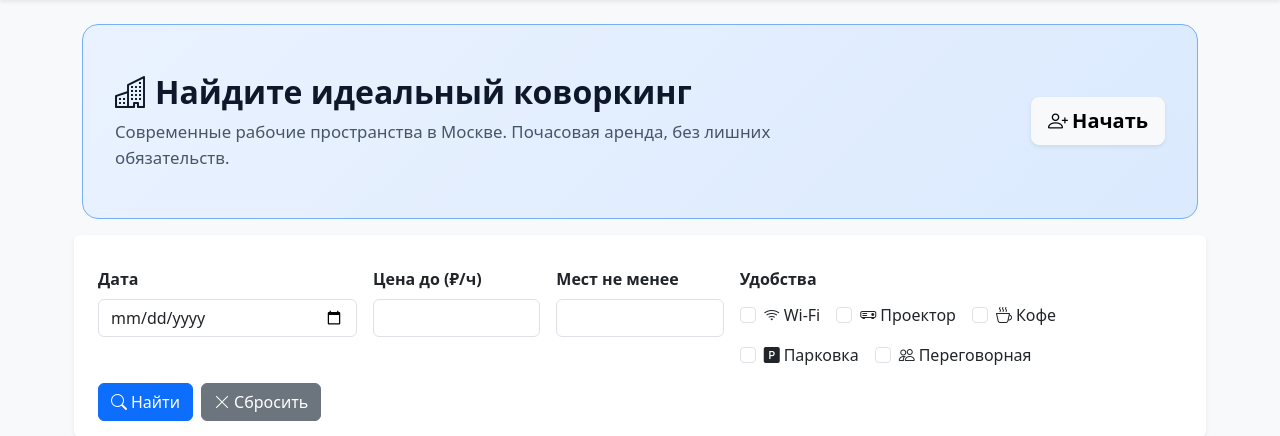
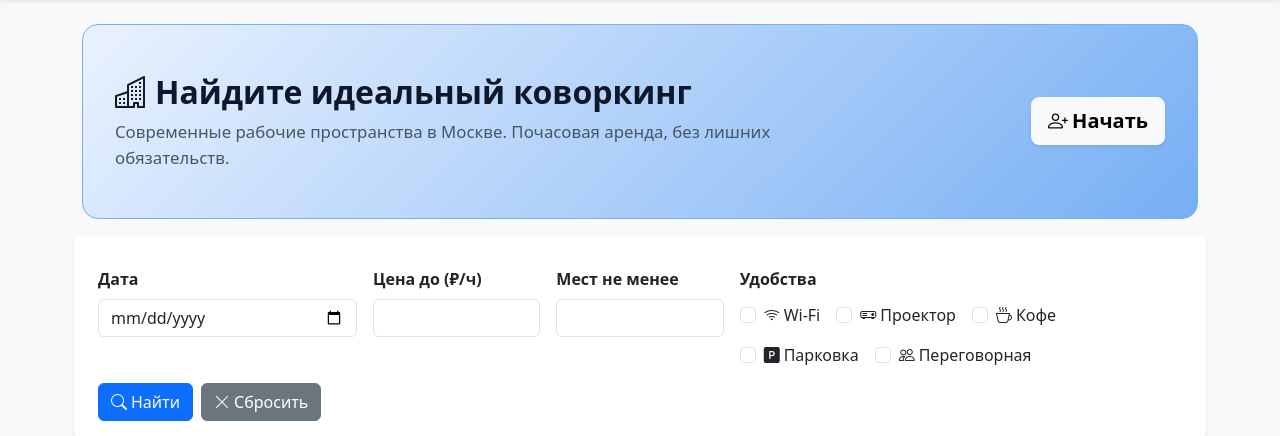
Before and after one commit to magog-1/workspot, a FastAPI app: template templates/index.html in a window 1280 px wide. Shown: the part 62-498 px from the top of the page. Run offline with FastAPI, Linux system fonts and the light colour scheme; the template is opened without the code that fills it, so the values that code supplies are empty.

Commit message:
minor change

```diff
--- a/static/css/app.css
+++ b/static/css/app.css
@@ -46,7 +46,7 @@
 
 /* ── Hero banner ─────────────────────────────────────────────── */
 .ws-hero {
-  background: linear-gradient(135deg, #eaf2ff 0%, #dbeafe 100%);
+  background: linear-gradient(135deg, #eaf2ff 0%, #76aff4 100%);
   border: 1px solid #76aff4;
   border-radius: 1rem;
   padding: 3rem 2rem;
```
